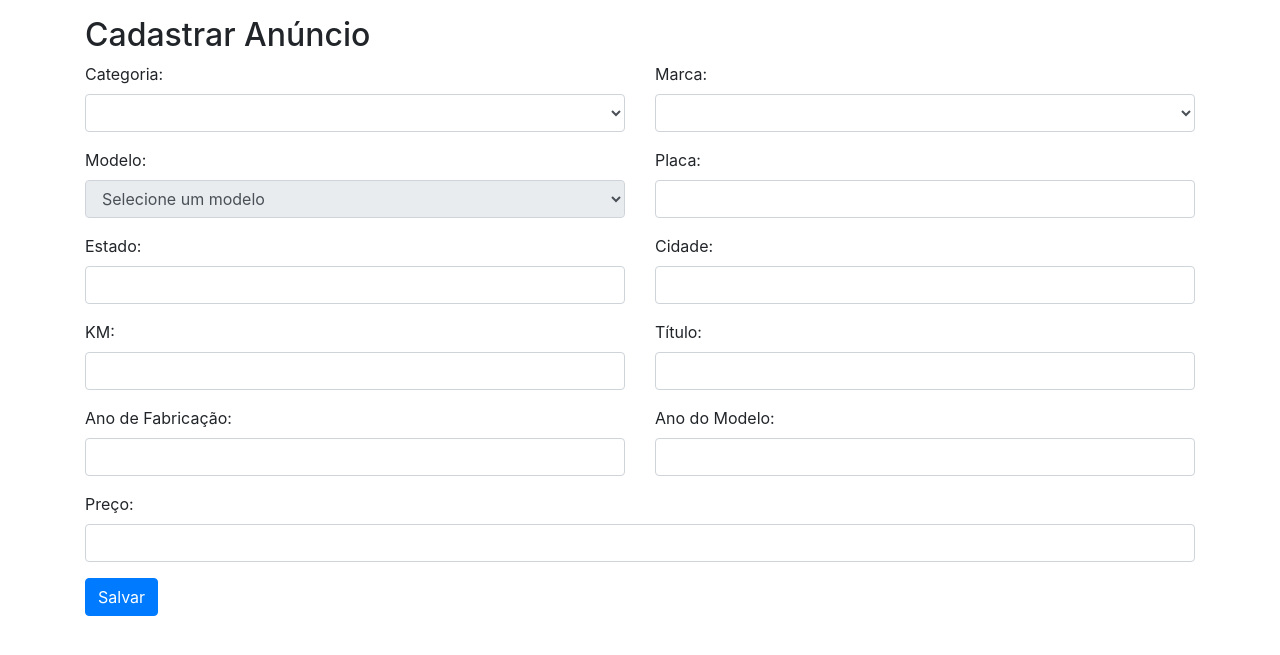
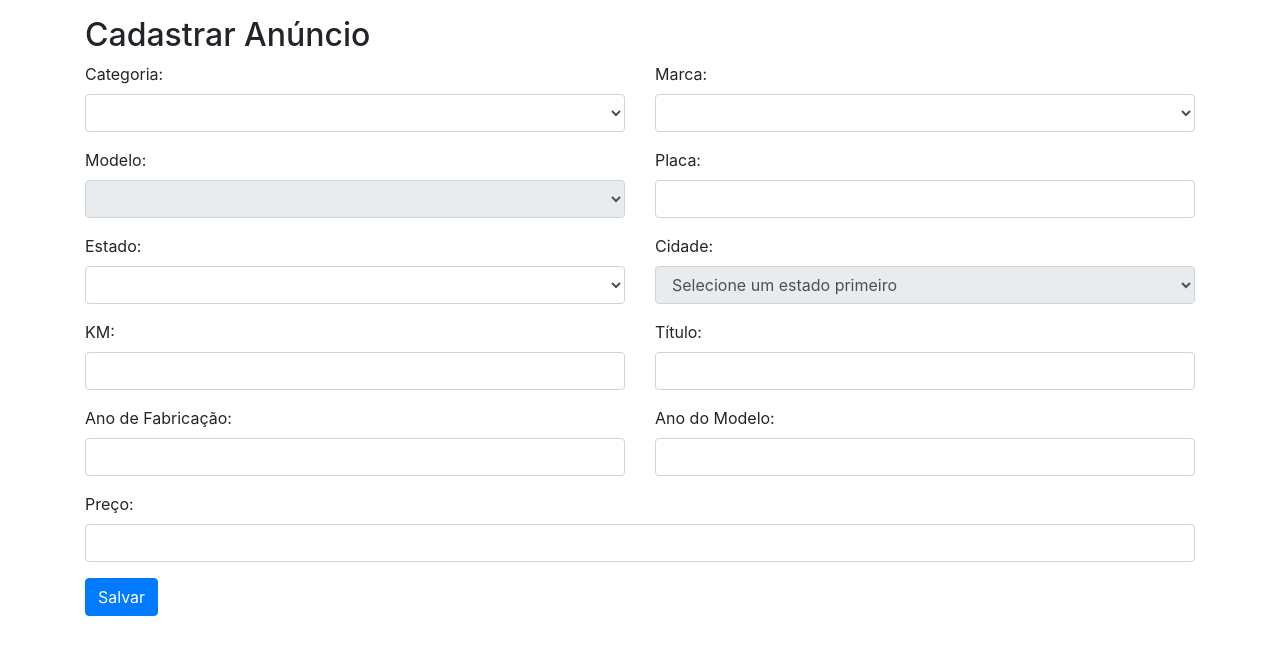
Before and after one commit to guicompeng/olx, a PHP site: page /cadastrar_anuncio.php in a window 1280 px wide. Shown: the part 56-711 px from the top of the page. Run offline with PHP 8.4, Linux system fonts and the light colour scheme; tables that the repository leaves empty or names only in its code hold one stand-in row (values such as "Sample post"); lists and menus that the app fills with data are empty.

Commit message:
fix: cidade e estado

```diff
--- a/cadastrar_anuncio.php
+++ b/cadastrar_anuncio.php
@@ -48,6 +48,46 @@
                 } else {
                     // Se algum valor não estiver definido, limpa o dropdown e desabilita o campo
                     $("#modelo").empty().prop("disabled", true);
+                }
+            });
+
+            $("#localizacao_estado").change(function() {
+                // Obtém o valor do estado selecionado
+                var estado = $("#localizacao_estado").val();
+
+                // Se o estado estiver definido, faz a requisição AJAX
+                if (estado) {
+                    // Desabilita o campo de cidade enquanto a requisição está em andamento
+                    $("#localizacao_cidade").prop("disabled", true);
+
+                    // Faz a requisição AJAX
+                    $.ajax({
+                        url: "get_cidades.php", // Substitua pelo caminho do arquivo PHP que obtém as cidades
+                        type: "POST",
+                        data: { estado: estado },
+                        dataType: "json",
+                        success: function(data) {
+                            // Limpa o dropdown de cidades
+                            $("#localizacao_cidade").empty();
+
+                            // Adiciona as opções obtidas da requisição
+                            $("#localizacao_cidade").append("<option value=''></option>");
+
+                            $.each(data, function(index, value) {
+                                $("#localizacao_cidade").append("<option value='" + value.Cidade + "'>" + value.Cidade + "</option>");
+                            });
+
+                            // Habilita o campo de cidade após a atualização
+                            $("#localizacao_cidade").prop("disabled", false);
+                        },
+                        error: function() {
+                            // Em caso de erro, habilita o campo de cidade
+                            $("#localizacao_cidade").prop("disabled", false);
+                        }
+                    });
+                } else {
+                    // Se o estado não estiver definido, limpa o dropdown de cidade e desabilita o campo
+                    $("#localizacao_cidade").empty().prop("disabled", true);
                 }
             });
         });
@@ -126,7 +166,7 @@ $marcas_result = $conn->query($marcas_query);
             <div class="form-group col-md-6">
                 <label for="modelo">Modelo:</label>
                 <select class="form-control" id="modelo" name="modelo" disabled>
-                    <option value="" selected>Selecione um modelo</option>
+                    <option value="" selected></option>
                 </select>
             </div>
 
@@ -141,13 +181,25 @@ $marcas_result = $conn->query($marcas_query);
             <!-- Localização - Estado -->
             <div class="form-group col-md-6">
                 <label for="localizacao_estado">Estado:</label>
-                <input type="text" class="form-control" id="localizacao_estado" name="localizacao_estado">
+                <select class="form-control" id="localizacao_estado" name="localizacao_estado">
+                    <option value=''></option>
+                    <?php
+                    // Modificado para buscar os estados da tabela Localizacao
+                    $estados_query = "SELECT DISTINCT Estado FROM localizacao";
+                    $estados_result = $conn->query($estados_query);
+                    while ($estado = $estados_result->fetch_assoc()) {
+                        echo "<option value='{$estado['Estado']}'>{$estado['Estado']}</option>";
+                    }
+                    ?>
+                </select>
             </div>
 
             <!-- Localização - Cidade -->
             <div class="form-group col-md-6">
                 <label for="localizacao_cidade">Cidade:</label>
-                <input type="text" class="form-control" id="localizacao_cidade" name="localizacao_cidade">
+                <select class="form-control" id="localizacao_cidade" name="localizacao_cidade" disabled>
+                    <option value="" selected>Selecione um estado primeiro</option>
+                </select>
             </div>
         </div>
 
```
Also changed, not shown: get_cidades.php (added, +25 -0 lines).
